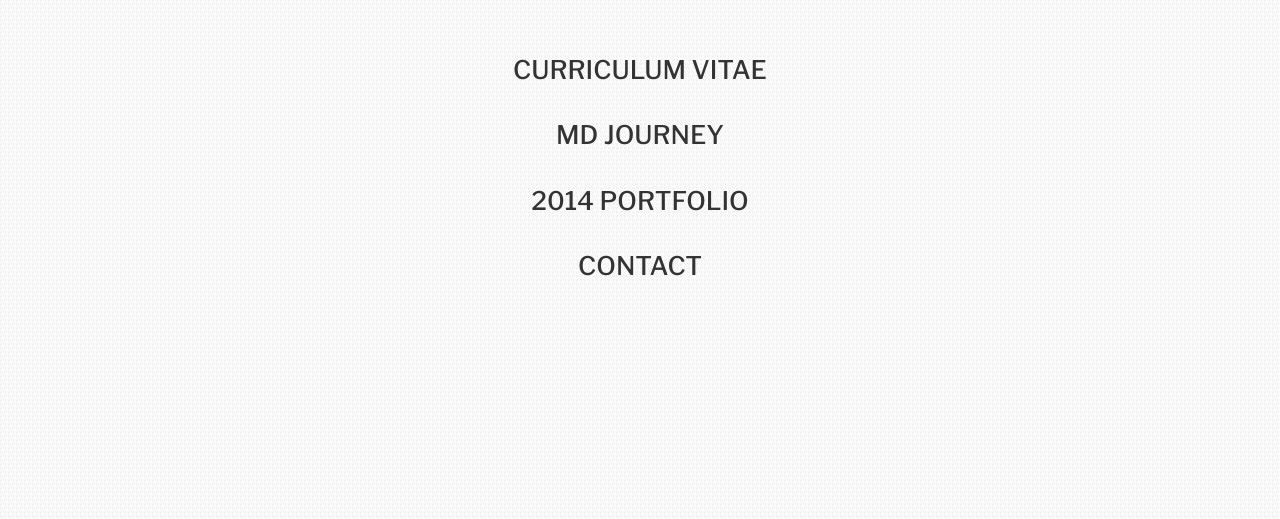
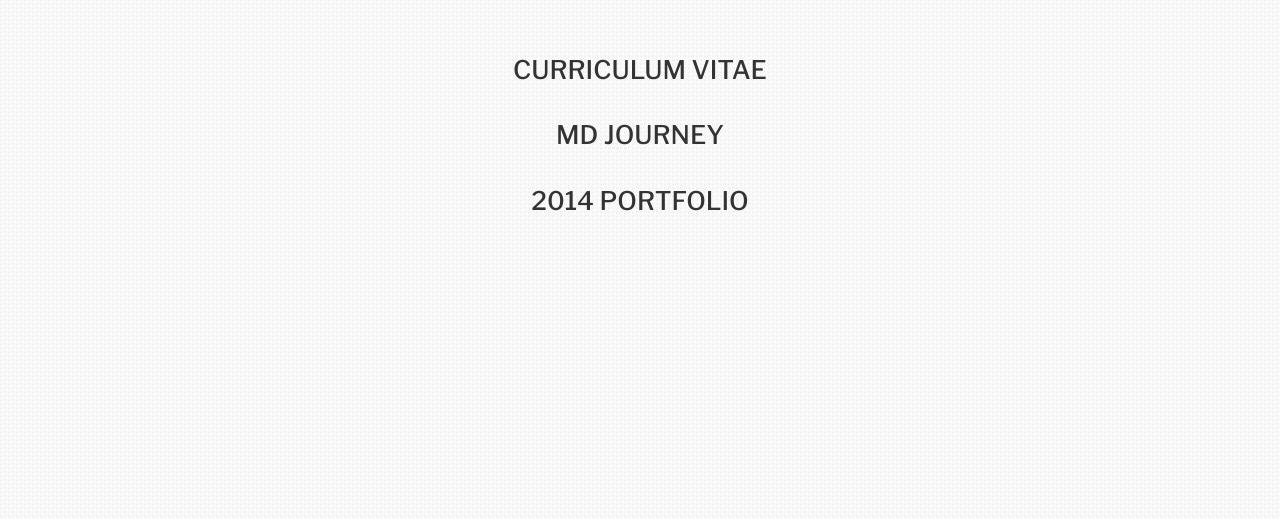
Before and after one commit to stolksdorf/lpellow, a website: page src/index.html in a window 1280 px wide. Shown: the part 281-800 px from the top of the page. Drawn offline with nearby package versions, Linux system fonts and the light colour scheme; files that its build step writes are made by us from their sources.

Commit message:
removed contact info

```diff
--- a/src/index.html
+++ b/src/index.html
@@ -25,8 +25,6 @@
 
 			<a class='portfolio' href='https://dl.dropboxusercontent.com/u/2686399/LauraPellow_Portfolio.pdf' target='_blank'>2014 Portfolio</a>
 
-			<a class='email' href='mailto:laura.pellow@gmail.com' target='_blank'>Contact</a>
-
 		</div>
 
 	</div>
```
